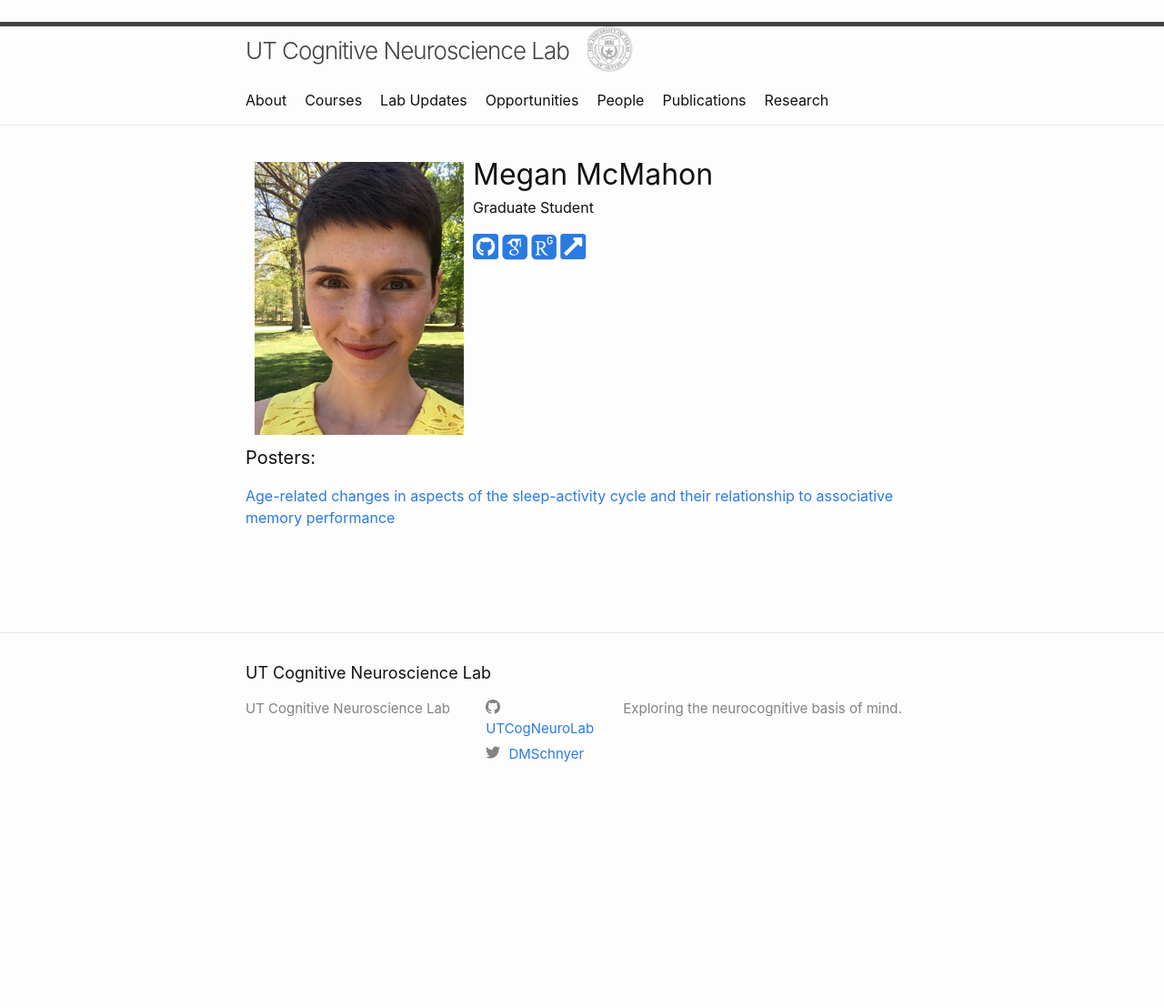
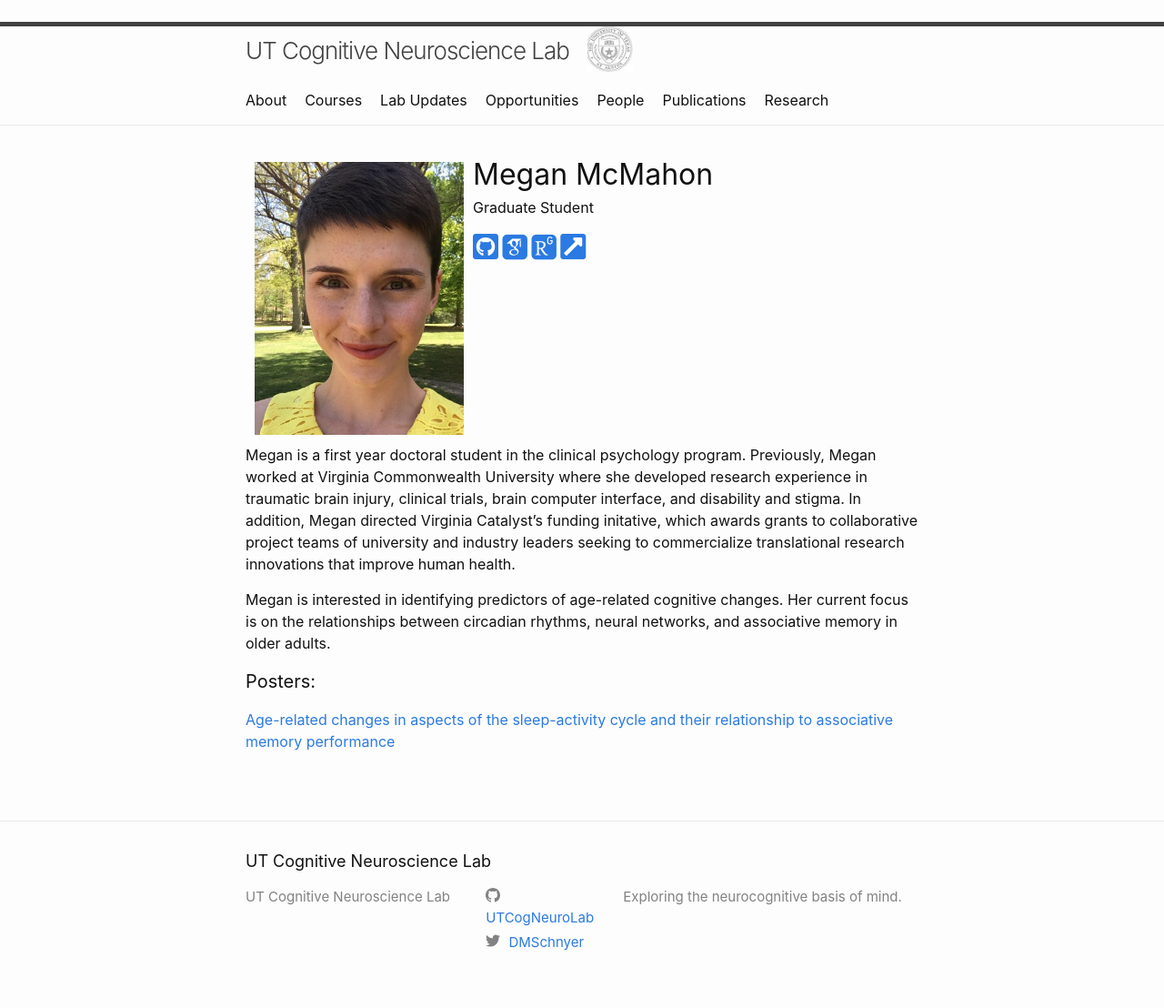
Before and after one commit to UTCogNeuroLab/UTCogNeuroLab.github.io, a Jekyll site: the page built from team/megan-mcmahon.md, in a window 1280 px wide. Shown: the whole page at 91% size. Built offline with Jekyll 4.4.1, drawn with Linux system fonts in a browser that asks for light colours; nearby versions of some CDN libraries; some web fonts are replaced; before the commit the page ends 900 px from its top, so only the background shows below that.

Commit message:
Adding Megan's bio

```diff
--- a/team/megan-mcmahon.md
+++ b/team/megan-mcmahon.md
@@ -14,6 +14,10 @@ twitter:
 permalink: /people/meganmcmahon/
 ---
 
+Megan is a first year doctoral student in the clinical psychology program. Previously, Megan worked at Virginia Commonwealth University where she developed research experience in traumatic brain injury, clinical trials, brain computer interface, and disability and stigma. In addition, Megan directed Virginia Catalyst's funding initative, which awards grants to collaborative project teams of university and industry leaders seeking to commercialize translational research innovations that improve human health.
+
+Megan is interested in identifying predictors of age-related cognitive changes. Her current focus is on the relationships between circadian rhythms, neural networks, and associative memory in older adults.
+
 #### Posters:
 
 [Age-related changes in aspects of the sleep-activity cycle and their relationship to associative memory performance ](https://github.com/UTCogNeuroLab/UTCogNeuroLab.github.io/blob/master/research_images/DACC%20Poster%20McMahon.pdf)
```
